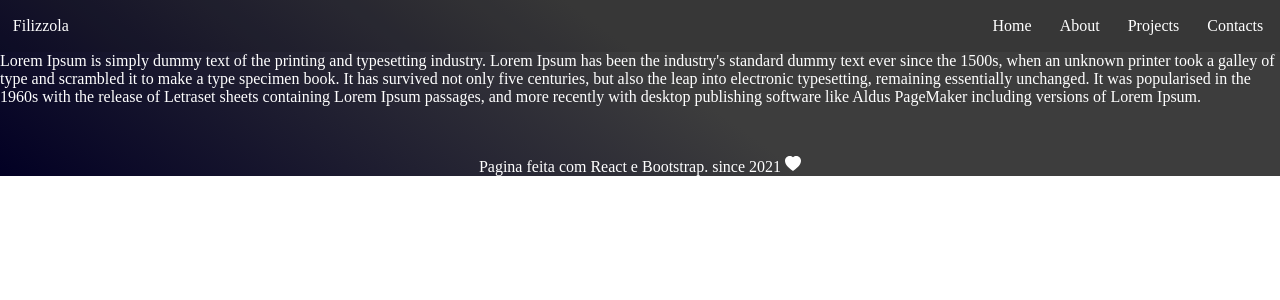
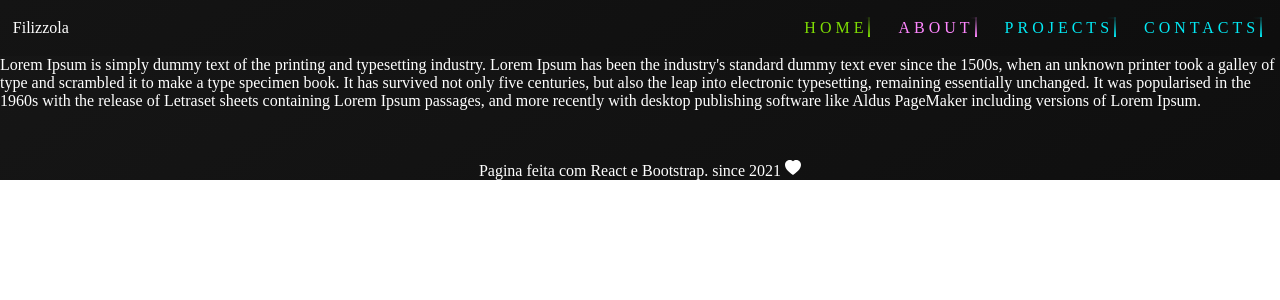
Before and after one commit to juliofilizzola/juliofilizzola-portfolio, a React (Create React App) app: page / in a window 1280 px wide. Shown: the top 300 px of the page. Built offline with nearby package versions, Linux system fonts and the light colour scheme.

Commit message:
mudando botões do header

```diff
--- a/src/app.scss
+++ b/src/app.scss
@@ -6,8 +6,8 @@
 
 body {
   color: #fff;
-  background: rgb(2,0,36);
-  background: linear-gradient(36deg, rgba(2,0,36,1) 0%, rgba(61,61,61,1) 53%);
+  background: rgb(22,22,22);
+  background: linear-gradient(148deg, rgba(22,22,22,1) 0%, rgba(15,15,15,1) 100%);
   background-size: cover;
   background-repeat: no-repeat;
   height: 100%;
--- a/src/components/Header.jsx
+++ b/src/components/Header.jsx
@@ -6,10 +6,35 @@ function Header() {
     <header>
       <p>Filizzola</p>
       <div className="container">
-        <Link to="/">Home</Link>
-        <Link to="/about">About</Link>
-        <Link to="/projects">Projects</Link>
-        <Link to="/contacts">Contacts</Link>
+
+        <Link to="/">
+          <span></span>
+          <span></span>
+            Home
+          <span></span>
+          <span></span>
+        </Link>
+        <Link to="/about">
+          <span></span>
+          <span></span>
+          About
+          <span></span>
+          <span></span>
+        </Link>
+        <Link to="/projects">
+          <span></span>
+          <span></span>
+          Projects
+          <span></span>
+          <span></span>
+        </Link>
+        <Link to="/contacts">
+          <span></span>
+          <span></span>
+          Contacts
+          <span></span>
+          <span></span>
+        </Link>
       </div>
     </header>
   );
--- a/src/components/header.scss
+++ b/src/components/header.scss
@@ -15,21 +15,124 @@ header {
   gap: 20px;
   align-self: center;
 
-  a {
-    background-color: transparent;
-    border-radius: 5px;
-    padding: 4px;
+  // a {
+  //   background-color: transparent;
+  //   border-radius: 5px;
+  //   padding: 4px;
+  //   text-decoration: none;
+  //   color: #fff;
+  // }
+
+  // a:hover {
+  //   background-color: #03A696;
+  //   border: none;
+  //   color: #FDFAEF;
+  // }
+
+  // a:active {
+  //   background-color: #024059;
+  // }
+
+  a{
+    position: relative;
+    display: inline-block;
+    padding: 2px 3px;
+    margin: 4px 0;
+    color: #03e9f4;
     text-decoration: none;
-    color: #fff;
-  }
+    text-transform: uppercase;
+    transition: 0.5s;
+    letter-spacing: 4px;
+    overflow: hidden;
+    margin-right: 5px;
 
-  a:hover {
-    background-color: #03A696;
-    border: none;
-    color: #FDFAEF;
-  }
+}
+a:hover{
+    background: #03e9f4;
+    color: #050801;
+    box-shadow: 0 0 5px #03e9f4,
+                0 0 25px #03e9f4,
+                0 0 50px #03e9f4,
+                0 0 200px #03e9f4;
+     -webkit-box-reflect:below 1px linear-gradient(transparent, #0005);
+}
+a:nth-child(1){
+    filter: hue-rotate(270deg);
+}
+a:nth-child(2){
+    filter: hue-rotate(110deg);
+}
+a span{
+    position: absolute;
+    display: block;
+}
+a span:nth-child(1){
+    top: 0;
+    left: 0;
+    width: 100%;
+    height: 2px;
+    background: linear-gradient(90deg,transparent,#03e9f4);
+    animation: animate1 1s linear infinite;
+}
+@keyframes animate1{
+    0%{
+        left: -100%;
+    }
+    50%,100%{
+        left: 100%;
+    }
+}
+a span:nth-child(2){
+    top: -100%;
+    right: 0;
+    width: 2px;
+    height: 100%;
+    background: linear-gradient(180deg,transparent,#03e9f4);
+    animation: animate2 1s linear infinite;
+    animation-delay: 0.25s;
+}
+@keyframes animate2{
+    0%{
+        top: -100%;
+    }
+    50%,100%{
+        top: 100%;
+    }
+}
+a span:nth-child(3){
+    bottom: 0;
+    right: 0;
+    width: 100%;
+    height: 2px;
+    background: linear-gradient(270deg,transparent,#03e9f4);
+    animation: animate3 1s linear infinite;
+    animation-delay: 0.50s;
+}
+@keyframes animate3{
+    0%{
+        right: -100%;
+    }
+    50%,100%{
+        right: 100%;
+    }
+}
 
-  a:active {
-    background-color: #024059;
-  }
+
+a span:nth-child(4){
+    bottom: -100%;
+    left: 0;
+    width: 2px;
+    height: 100%;
+    background: linear-gradient(360deg,transparent,#03e9f4);
+    animation: animate4 1s linear infinite;
+    animation-delay: 0.75s;
 }
+@keyframes animate4{
+    0%{
+        bottom: -100%;
+    }
+    50%,100%{
+        bottom: 100%;
+    }
+}
+}
```
